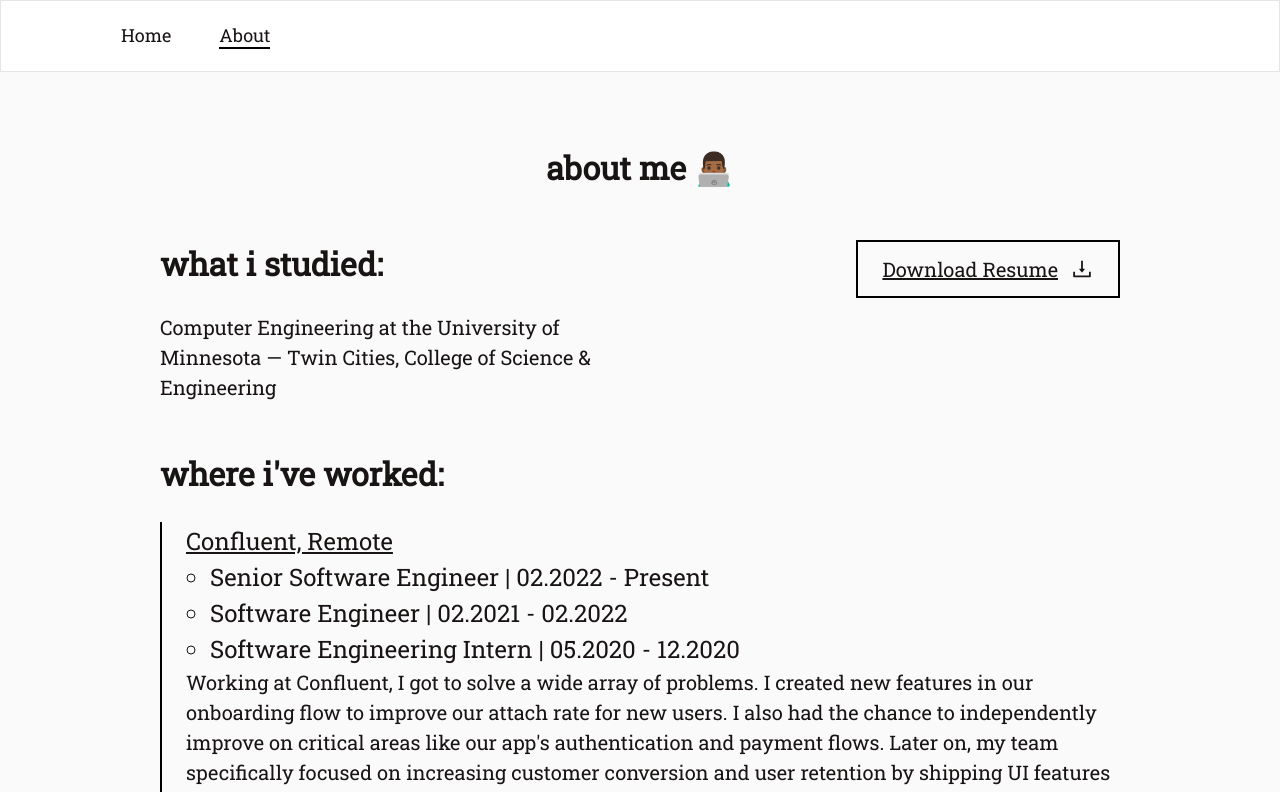
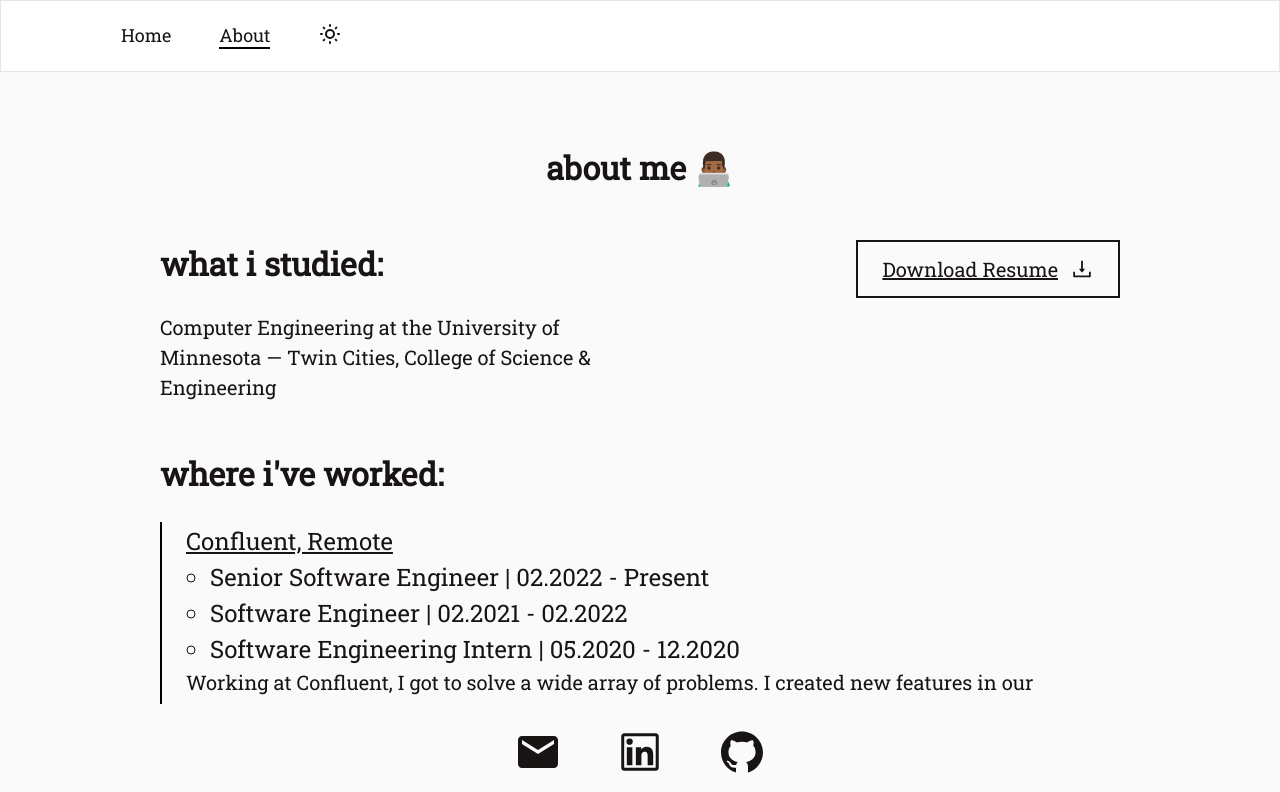
Before and after one commit to Basheguled/guled, a Next.js app: page /about in a window 1280 px wide. Shown: the top 792 px of the page. Built offline with nearby package versions, Linux system fonts and the light colour scheme.

Commit message:
dark mode

```diff
--- a/components/Footer.js
+++ b/components/Footer.js
@@ -2,7 +2,7 @@ import { AiOutlineLinkedin, AiOutlineGithub } from "react-icons/ai";
 import { MdEmail } from "react-icons/md";
 
 export const Footer = () => (
-  <footer className="w-full px-8 pt-0 pb-8 flex justify-center items-center gap-9">
+  <footer className="text-[var(--primary)] bg-[var(--secondary)] fixed bottom-0 w-full px-8 py-4 flex justify-center items-center gap-9">
     <a href="mailto:guledabashe@gmail.com">
       <MdEmail size={48} />
     </a>
--- a/components/Navbar.js
+++ b/components/Navbar.js
@@ -1,5 +1,6 @@
 import Link from "next/link";
 import { useRouter } from "next/router";
+import { HiOutlineMoon, HiOutlineSun } from "react-icons/hi";
 
 const NAV_ITEMS = [
   {
@@ -12,14 +13,18 @@ const NAV_ITEMS = [
   },
 ];
 
-const NavItem = ({ href, name }) => {
+const NavItem = ({ href, name, theme }) => {
   const { pathname } = useRouter();
   const isActive = pathname === href;
   return (
     <li
       style={
         isActive
-          ? { borderBottom: "2px solid black" }
+          ? {
+              borderBottom: `2px solid ${
+                theme === "dark" ? "#f9fafb" : "black"
+              }`,
+            }
           : { paddingBottom: "2px" }
       }
     >
@@ -28,14 +33,29 @@ const NavItem = ({ href, name }) => {
   );
 };
 
-export const Navbar = () => (
-  <nav className="w-full h-12 px-20 border border-solid border-black border-opacity-10 bg-white text-xs">
+const ToggleButton = ({ theme }) => {
+  if (theme === "dark") {
+    return <HiOutlineMoon size={24} />;
+  }
+
+  return <HiOutlineSun size={24} />;
+};
+
+export const Navbar = ({ theme, toggleTheme }) => {
+  return (
+    <nav className="text-[var(--primary)] bg-[var(--tertiary)] w-full h-12 px-20 border border-solid border-black border-opacity-10 text-xs">
       <div className=" w-full h-full m-auto flex flex-row justify-between items-center">
         <ul className="list-none flex justify-center items-center gap-8">
           {NAV_ITEMS.map((item) => (
-          <NavItem key={item.name} {...item} />
+            <NavItem theme={theme} key={item.name} {...item} />
           ))}
+          <li key="theme">
+            <button onClick={toggleTheme}>
+              <ToggleButton theme={theme} />
+            </button>
+          </li>
         </ul>
       </div>
     </nav>
   );
+};
--- a/pages/_app.js
+++ b/pages/_app.js
@@ -1,7 +1,34 @@
+import { useCallback, useEffect, useState } from "react";
 import "../styles/globals.css";
 
 function MyApp({ Component, pageProps }) {
-  return <Component {...pageProps} />;
+  const [theme, setTheme] = useState("");
+
+  const toggleTheme = useCallback(() => {
+    if (theme === "dark") {
+      setTheme("");
+      window.localStorage.setItem("theme", "");
+      document.querySelector("html").classList.remove("dark");
+    } else {
+      setTheme("dark");
+      window.localStorage.setItem("theme", "dark");
+      document.querySelector("html").classList.add("dark");
+    }
+  }, [theme]);
+
+  useEffect(() => {
+    if (window.localStorage.getItem("theme") === "dark") {
+      setTheme("dark");
+    } else {
+      setTheme("");
+    }
+  }, []);
+
+  return (
+    <div>
+      <Component {...pageProps} theme={theme} toggleTheme={toggleTheme} />
+    </div>
+  );
 }
 
 export default MyApp;
--- a/pages/about.js
+++ b/pages/about.js
@@ -13,7 +13,7 @@ const Education = () => (
       </p>
     </div>
     <a href="/guled_bashe_resume.pdf" download>
-      <div className="flex flex-row items-center justify-space py-2 px-4 border-2 border-solid border-black">
+      <div className="flex flex-row items-center justify-space py-2 px-4 border-2 border-solid border-[var(--primary)]">
         <p className="pr-2">Download Resume</p>
         <AiOutlineDownload size={24} />
       </div>
@@ -82,16 +82,16 @@ const Experience = () => (
 );
 
 const Content = () => (
-  <div className="flex flex-col justify-center items-center gap-8">
+  <div className="flex flex-col justify-center items-center gap-8 pb-8">
     <h1>about me 👨🏾‍💻</h1>
     <Education />
     <Experience />
   </div>
 );
 
-export default function About() {
+export default function About({ theme, toggleTheme }) {
   return (
-    <div className="w-full m-auto">
+    <div className="w-full m-auto text-[var(--primary)] bg-[var(--secondary)]">
       <Head>
         <title>Guled Bashe</title>
         <meta name="description" content="Personal Site" />
@@ -99,7 +99,7 @@ export default function About() {
       </Head>
 
       <div className="grid grid-rows-page gap-12">
-        <Navbar />
+        <Navbar theme={theme} toggleTheme={toggleTheme} />
         <Content />
         <Footer />
       </div>
--- a/pages/index.js
+++ b/pages/index.js
@@ -28,9 +28,9 @@ const Intro = () => (
   </div>
 );
 
-export default function Home() {
+export default function Home({ theme, toggleTheme }) {
   return (
-    <div className="w-full m-auto">
+    <div className="w-full m-auto text-[var(--primary)] bg-[var(--secondary)]">
       <Head>
         <title>Guled Bashe</title>
         <meta name="description" content="Personal Site" />
@@ -38,7 +38,7 @@ export default function Home() {
       </Head>
 
       <div className="grid grid-rows-page gap-12">
-        <Navbar />
+        <Navbar theme={theme} toggleTheme={toggleTheme} />
         <Intro />
         <Footer />
       </div>
--- a/styles/globals.css
+++ b/styles/globals.css
@@ -1,6 +1,18 @@
 @tailwind base;
 @tailwind components;
 @tailwind utilities;
+
+:root {
+  --primary: #191414;
+  --secondary: #fafafa;
+  --tertiary: white;
+}
+
+.dark {
+  --primary: #fafafa;
+  --secondary: black;
+  --tertiary: #191414;
+}
 
 html,
 body {
@@ -22,8 +34,8 @@ body {
   font-size: 24px;
   font-style: normal;
   font-weight: 500;
-  background-color: #fafafa;
-  color: #191414;
+  background-color: var(--secondary);
+  color: var(--primary);
 }
 
 h1 {
```
Lines whose indentation alone changed are shown as unchanged.
